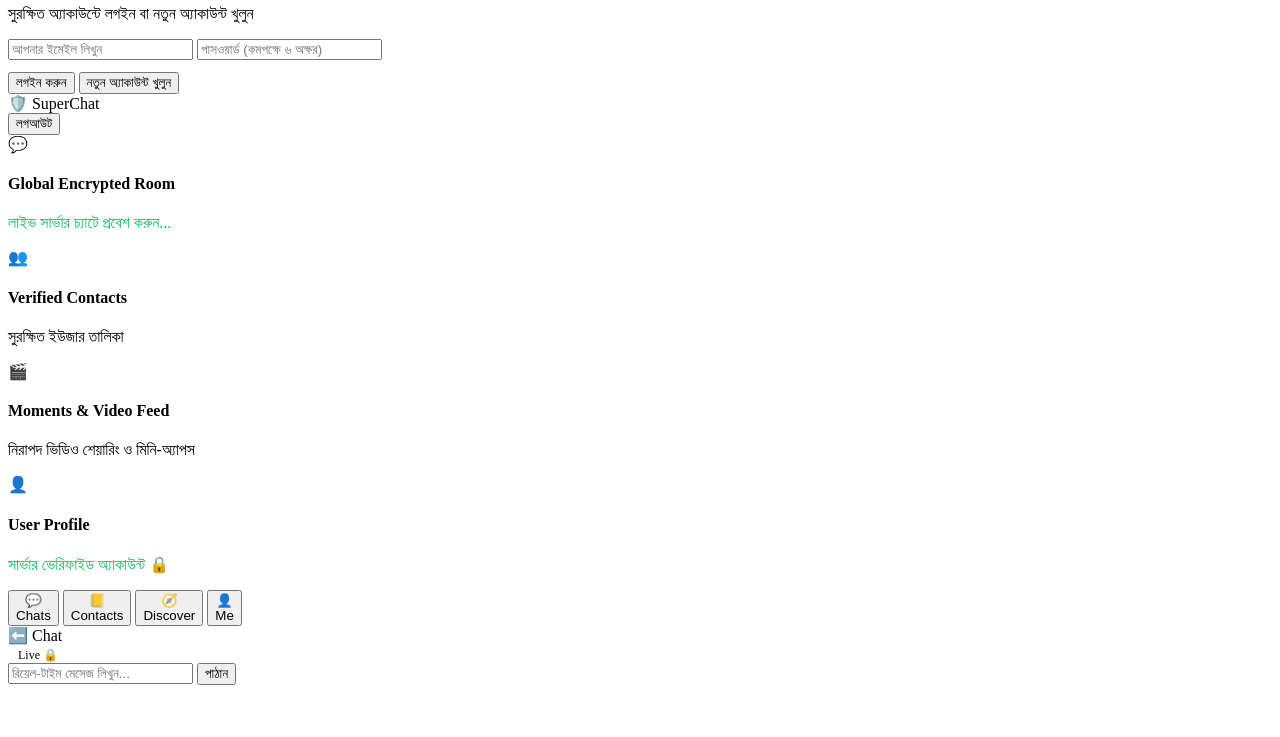
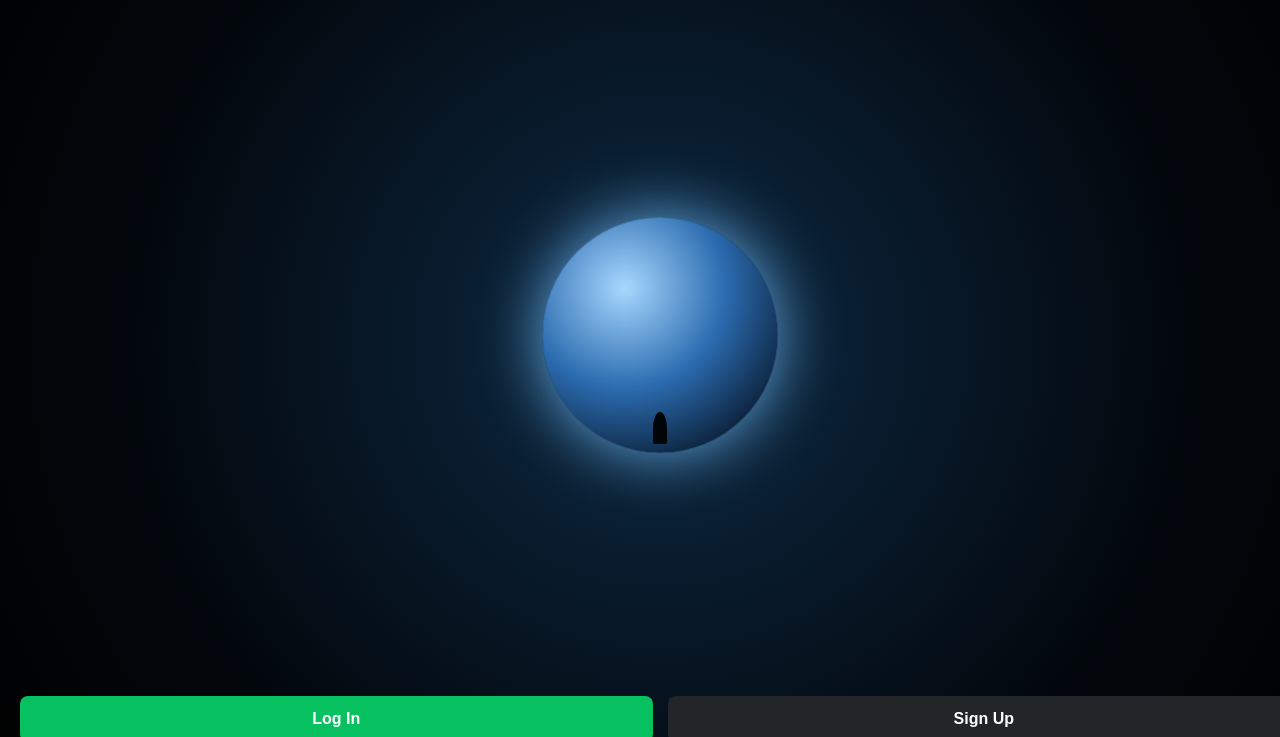
Before and after one commit to mdsohanmia3373-del/panguin-, a plain HTML site: page index.html in a window 1280 px wide. Shown: the part 63-800 px from the top of the page. Drawn offline with Linux system fonts and the light colour scheme.

Commit message:
Update index.html

```diff
--- a/index.html
+++ b/index.html
@@ -3,42 +3,68 @@
 <head>
   <meta charset="UTF-8">
   <meta name="viewport" content="width=device-width, initial-scale=1.0, maximum-scale=1.0, user-scalable=no">
-  <title>SuperChat BD - Encrypted</title>
+  <title>SuperChat BD</title>
   <link rel="manifest" href="manifest.json">
   <link rel="stylesheet" href="style.css">
 </head>
 <body oncontextmenu="return false;">
 
-  <div id="authScreen" class="auth-screen">
+  <div id="wechatSplash" class="wechat-splash">
+    <div style="text-align:right; color:#aaa; font-size:13px;">🛡️ 256-Bit Protected</div>
+    <div class="earth-container"><div class="earth-glow"></div><div class="person-silhouette"></div></div>
+    <div class="welcome-btns">
+      <button class="w-btn w-login" onclick="openAuth('login')">Log In</button>
+      <button class="w-btn w-signup" onclick="openAuth('signup')">Sign Up</button>
+    </div>
+  </div>
+
+  <div id="authScreen" class="auth-screen" style="display:none;">
     <div class="auth-box">
-      <h2>🛡️ SuperChat BD</h2>
-      <p>সুরক্ষিত অ্যাকাউন্টে লগইন বা নতুন অ্যাকাউন্ট খুলুন</p>
-      <input type="email" id="authEmail" class="auth-input" placeholder="আপনার ইমেইল লিখুন">
+      <h2 id="authTitle">🛡️ Log In</h2>
+      <p>সুরক্ষিত অ্যাকাউন্ট তথ্য দিন</p>
+      <input type="email" id="authEmail" class="auth-input" placeholder="আপনার ইমেইল">
       <input type="password" id="authPass" class="auth-input" placeholder="পাসওয়ার্ড (কমপক্ষে ৬ অক্ষর)">
-      <p id="authError" style="color: red; font-size: 12px; margin-bottom: 10px;"></p>
-      <button class="auth-btn" onclick="loginUser()">লগইন করুন</button>
-      <button class="auth-btn secondary" onclick="registerUser()">নতুন অ্যাকাউন্ট খুলুন</button>
+      <p id="authError" style="color:red; font-size:12px; margin-bottom:10px;"></p>
+      <button type="button" class="auth-btn" id="btnLogin">Log In</button>
+      <button type="button" class="auth-btn secondary" id="btnRegister">Sign Up</button>
+      <button type="button" style="background:none; border:none; color:gray; margin-top:8px;" onclick="document.getElementById('authScreen').style.display='none'">বন্ধ করুন</button>
     </div>
   </div>
 
   <div class="header">
     <div class="header-title"><span>🛡️ SuperChat</span></div>
-    <button class="icon-btn" onclick="logoutUser()">লগআউট</button>
+    <button type="button" class="icon-btn" id="btnLogout">লগআউট</button>
   </div>
 
   <div class="content">
     <div id="chats" class="tab-page active">
       <div class="card" onclick="openChat('Global Encrypted Room')">
         <div class="avatar av-green">💬</div>
-        <div class="card-info">
-          <h4>Global Encrypted Room</h4>
-          <p id="last-msg-preview" style="color: #07C160; font-weight: 500;">লাইভ সার্ভার চ্যাটে প্রবেশ করুন...</p>
-        </div>
+        <div class="card-info"><h4>Global Encrypted Room</h4><p id="last-msg-preview" style="color:#07C160;">লাইভ চ্যাটে প্রবেশ করুন...</p></div>
       </div>
     </div>
-    <div id="contacts" class="tab-page"><div class="card"><div class="avatar av-blue">👥</div><div class="card-info"><h4>Verified Contacts</h4><p>সুরক্ষিত ইউজার তালিকা</p></div></div></div>
-    <div id="discover" class="tab-page"><div class="card"><div class="avatar av-purple">🎬</div><div class="card-info"><h4>Moments & Video Feed</h4><p>নিরাপদ ভিডিও শেয়ারিং ও মিনি-অ্যাপস</p></div></div></div>
-    <div id="me" class="tab-page"><div class="card"><div class="avatar av-orange">👤</div><div class="card-info"><h4 id="userEmailDisplay">User Profile</h4><p style="color: #07C160; font-weight: 500;">সার্ভার ভেরিফাইড অ্যাকাউন্ট 🔒</p></div></div></div>
+
+    <div id="contacts" class="tab-page">
+      <div class="card"><div class="avatar av-blue">👥</div><div class="card-info"><h4>Verified Contacts</h4><p>সুরক্ষিত ইউজার তালিকা</p></div></div>
+    </div>
+
+    <!-- নিরাপদ ভিডিও ফিড (Moments) -->
+    <div id="discover" class="tab-page">
+      <div class="video-box">
+        <h4 style="margin-bottom:8px;">🎬 নিরাপদ ভিডিও শেয়ার করুন (YouTube Link)</h4>
+        <input type="url" id="videoUrlInput" placeholder="YouTube ভিডিও লিংক পেস্ট করুন...">
+        <button type="button" class="auth-btn" id="btnPostVideo" style="padding:8px; font-size:14px;">পোস্ট করুন</button>
+      </div>
+      <div id="videoFeedList"></div>
+    </div>
+
+    <!-- সুরক্ষিত ওয়ালেট ও পিন -->
+    <div id="me" class="tab-page">
+      <div class="card">
+        <div class="avatar av-orange">💳</div>
+        <div class="card-info"><h4 id="userEmailDisplay">User Profile</h4><p style="color:#07C160;">Zero-Trust ওয়ালেট সক্রিয় 🔒</p></div>
+      </div>
+    </div>
   </div>
 
   <div class="bottom-nav">
@@ -51,15 +77,21 @@
   <div id="chatRoom" class="chat-room">
     <div class="header">
       <div class="header-title" onclick="closeChat()" style="cursor:pointer;">⬅️ <span id="chatPartnerName">Chat</span></div>
-      <span style="font-size: 12px; background: rgba(255,255,255,0.2); padding: 4px 10px; border-radius: 12px;">Live 🔒</span>
+      <span style="font-size:12px;">Live 🔒</span>
     </div>
     <div id="chatMessages" class="chat-messages"></div>
     <div class="chat-input-area">
-      <input type="text" id="messageInput" class="chat-input" placeholder="রিয়েল-টাইম মেসেজ লিখুন..." maxlength="1000" onkeypress="if(event.key==='Enter') sendMessage()">
-      <button class="send-btn" onclick="sendMessage()">পাঠান</button>
+      <input type="text" id="messageInput" class="chat-input" placeholder="মেসেজ লিখুন..." maxlength="1000">
+      <button type="button" class="send-btn" id="btnSend">পাঠান</button>
     </div>
   </div>
 
+  <script>
+    function openAuth(m) { document.getElementById('authScreen').style.display='flex'; document.getElementById('authTitle').textContent = m==='login' ? '🛡️ Log In' : '🛡️ Sign Up'; }
+    function switchTab(id, title, btn) { document.querySelectorAll('.tab-page').forEach(p=>p.classList.remove('active')); document.querySelectorAll('.nav-btn').forEach(b=>b.classList.remove('active')); document.getElementById(id).classList.add('active'); btn.classList.add('active'); document.querySelector('.header-title span').textContent=title; }
+    function openChat(n) { document.getElementById('chatPartnerName').textContent=n; document.getElementById('chatRoom').classList.add('open'); }
+    function closeChat() { document.getElementById('chatRoom').classList.remove('open'); }
+  </script>
   <script type="module" src="app.js"></script>
 </body>
 </html>
```
